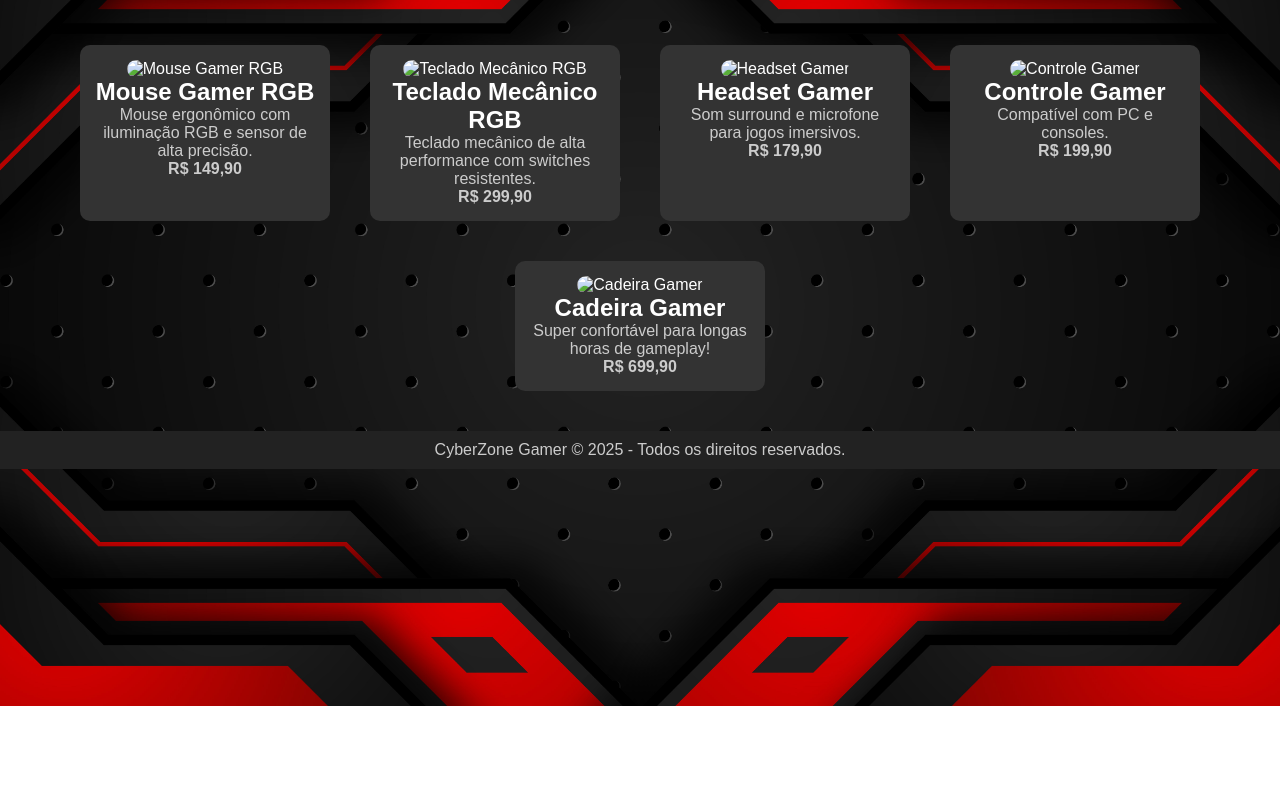
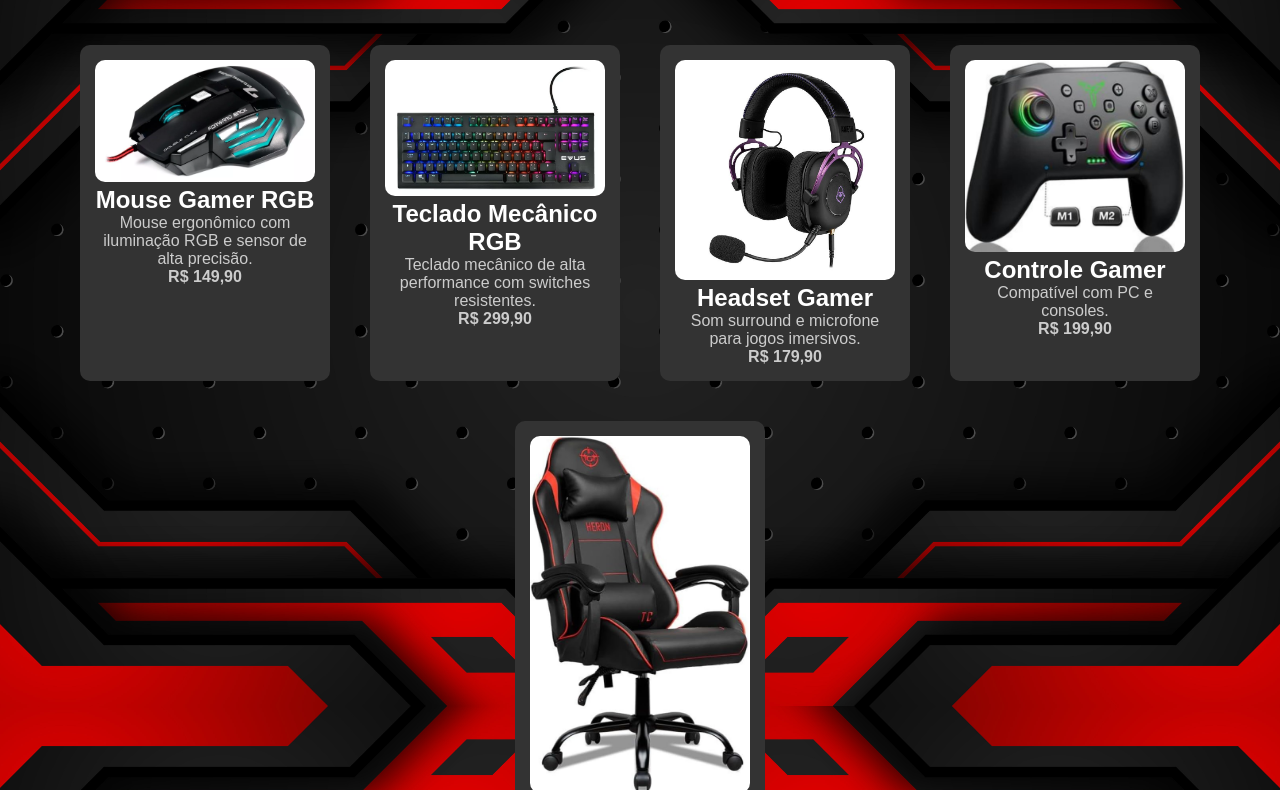
Before and after one commit to filipedomingues638-a11y/CyberZone-Gamer, a plain HTML site: page produtos.html in a window 1280 px wide. Shown: the part 94-884 px from the top of the page. Before the commit the page ends 800 px from the top, so only its background shows below. Drawn offline with Linux system fonts and the light colour scheme; files whose address does not match are found by name.

Commit message:
produtos.html

```diff
--- a/produtos.html
+++ b/produtos.html
@@ -21,35 +21,35 @@
     <section class="product-list">
 
         <div class="product">
-            <img src="imagens/mouse-gamer.jpg" alt="Mouse Gamer RGB">
+            <img src="mouse-gamer.jpg" alt="Mouse Gamer RGB">
             <h2>Mouse Gamer RGB</h2>
             <p>Mouse ergonômico com iluminação RGB e sensor de alta precisão.</p>
             <p><strong>R$ 149,90</strong></p>
         </div>
 
         <div class="product">
-            <img src="imagens/teclado-gamer.jpg" alt="Teclado Mecânico RGB">
+            <img src="teclado-gamer.jpg" alt="Teclado Mecânico RGB">
             <h2>Teclado Mecânico RGB</h2>
             <p>Teclado mecânico de alta performance com switches resistentes.</p>
             <p><strong>R$ 299,90</strong></p>
         </div>
 
         <div class="product">
-            <img src="imagens/headset-gamer.jpg" alt="Headset Gamer">
+            <img src="headset-gamer.jpg" alt="Headset Gamer">
             <h2>Headset Gamer</h2>
             <p>Som surround e microfone para jogos imersivos.</p>
             <p><strong>R$ 179,90</strong></p>
         </div>
 
         <div class="product">
-            <img src="imagens/controle-gamer.jpg" alt="Controle Gamer">
+            <img src="controle-gamer.jpg" alt="Controle Gamer">
             <h2>Controle Gamer</h2>
             <p>Compatível com PC e consoles.</p>
             <p><strong>R$ 199,90</strong></p>
         </div>
 
         <div class="product">
-            <img src="imagens/cadeira-gamer.jpg" alt="Cadeira Gamer">
+            <img src="cadeira-gamer.jpg" alt="Cadeira Gamer">
             <h2>Cadeira Gamer</h2>
             <p>Super confortável para longas horas de gameplay!</p>
             <p><strong>R$ 699,90</strong></p>
```
